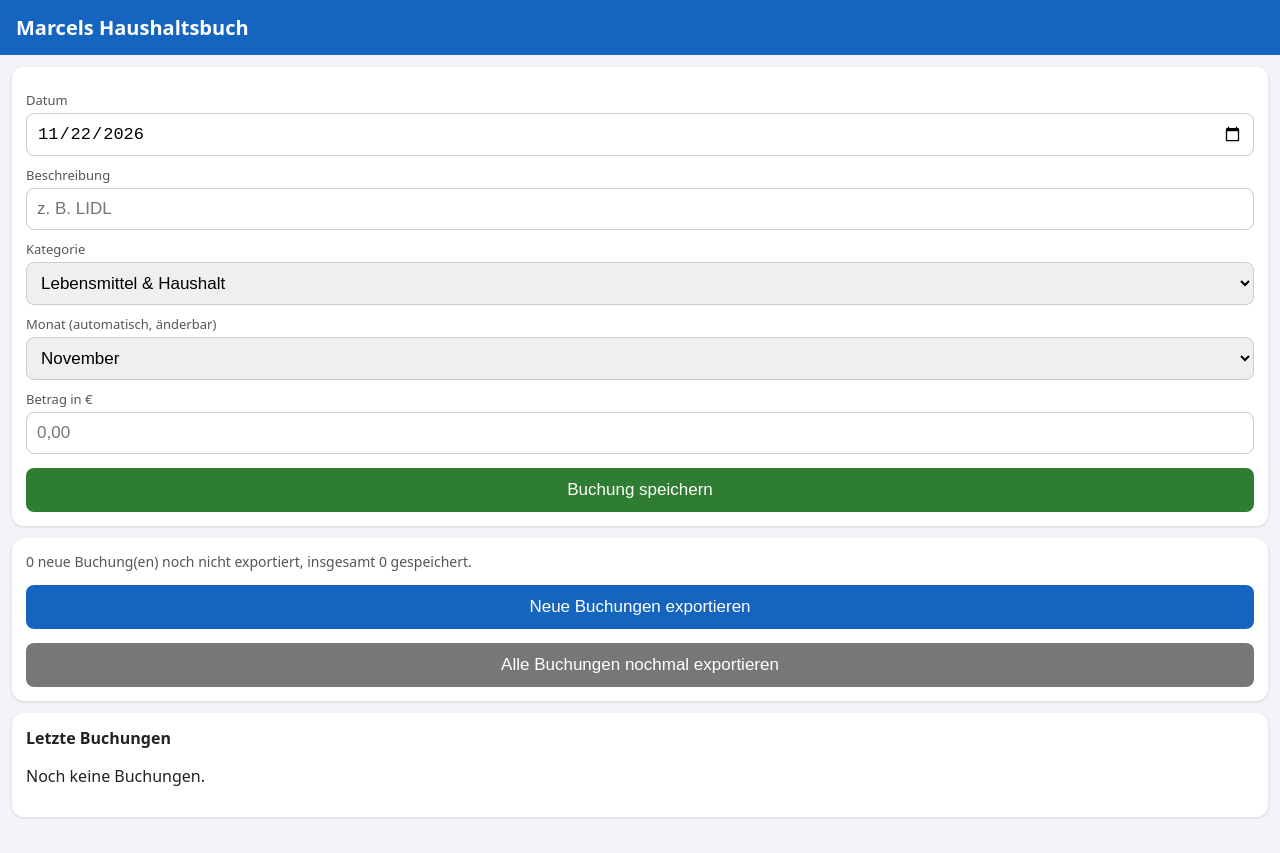
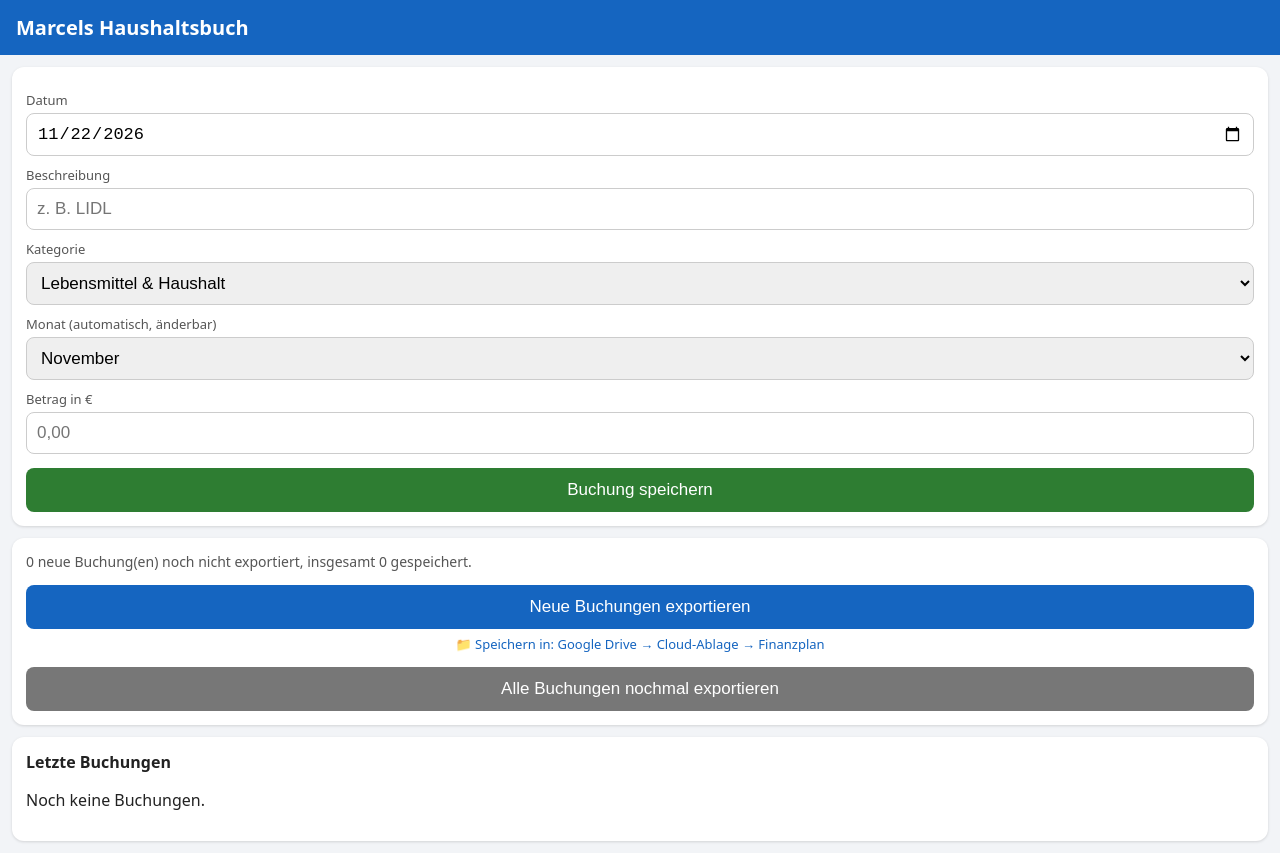
Before and after one commit to Malagand1980/Haushaltsbuch, a plain HTML site: page index.html in a window 1280 px wide. Before the commit the page ends 829 px from the top, so only its background shows below. Drawn offline with Linux system fonts and the light colour scheme.

Commit message:
Add files via upload

```diff
--- a/index.html
+++ b/index.html
@@ -27,6 +27,7 @@ button.blue{background:#1565c0}button.grey{background:#777}
 <div class="card">
 <div id="info"></div>
 <button class="blue" onclick="exportieren()">Neue Buchungen exportieren</button>
+<div style="font-size:13px;color:#1565c0;margin-top:6px;text-align:center">📁 Speichern in: Google Drive → Cloud-Ablage → Finanzplan</div>
 <button class="grey" onclick="alleExport()">Alle Buchungen nochmal exportieren</button>
 </div>
 <div class="card"><b>Letzte Buchungen</b><div id="liste"></div></div>
```
